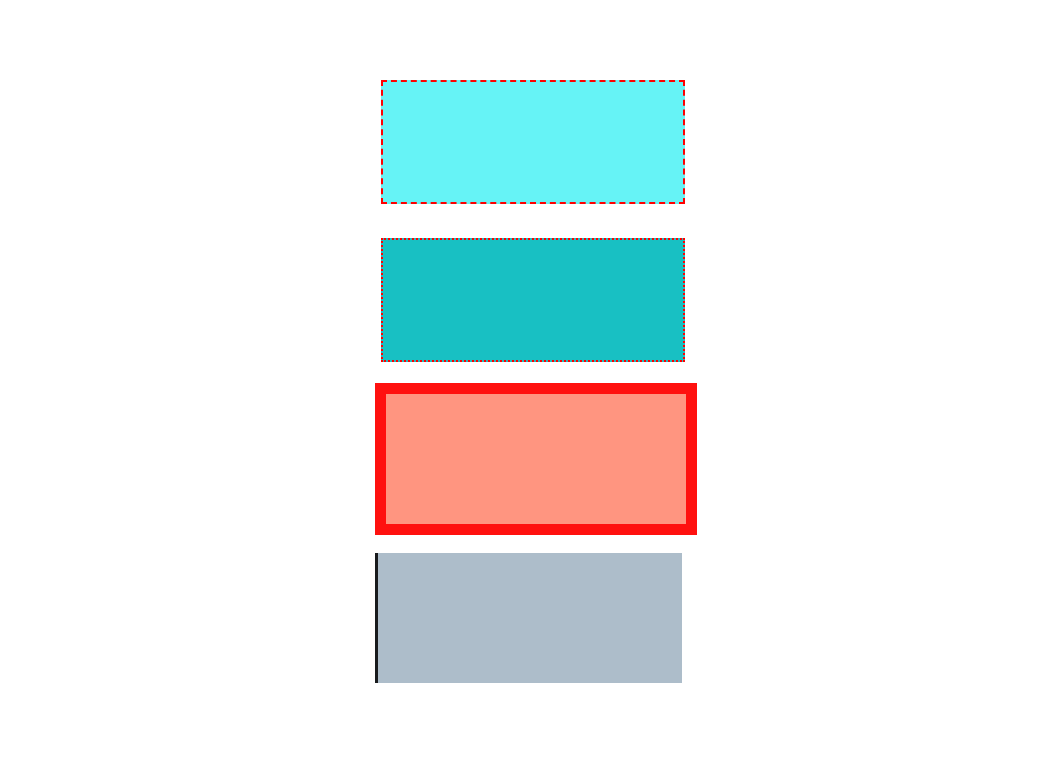
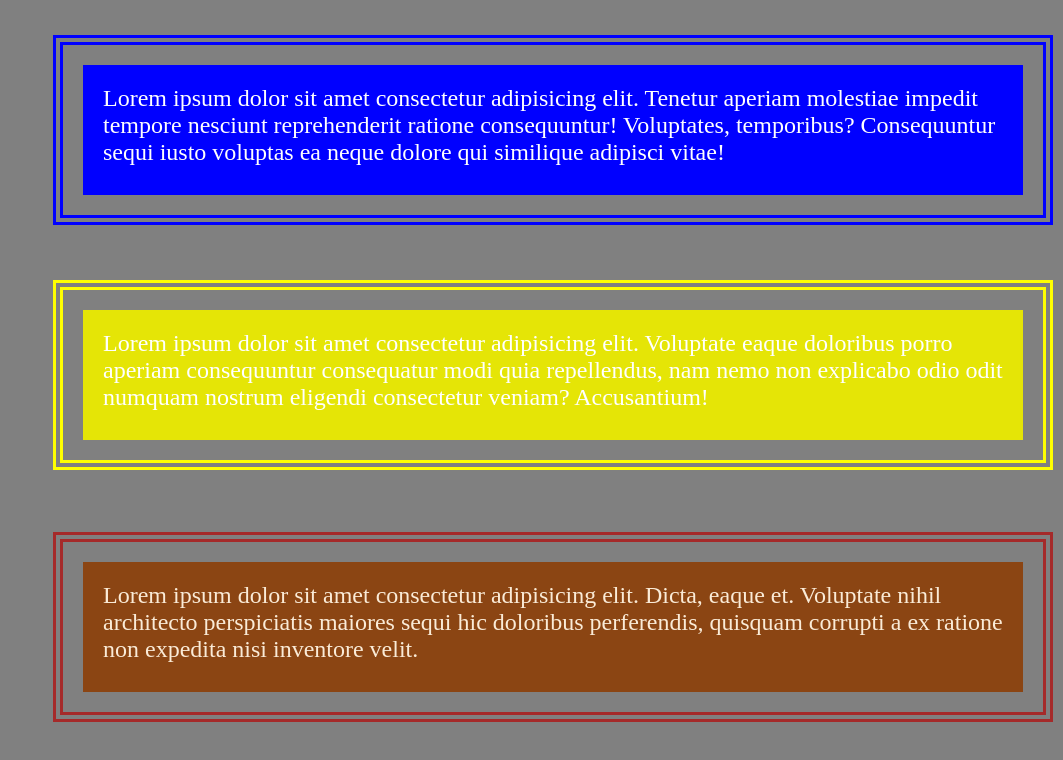
Before and after one commit to HordynskyiLev/task3.1.2, a plain HTML site: page index.html in a window 1280 px wide. Shown: the whole page, without its empty margins (217-1280 px from the left). Drawn offline with Linux system fonts and the light colour scheme.

Commit message:
Add files via upload

```diff
--- a/index.html
+++ b/index.html
@@ -1,19 +1,60 @@
 <!DOCTYPE html>
 <html lang="en">
-
 <head>
     <meta charset="UTF-8">
-    <title>Завдання 3 (2)</title>
+    <title>завдання 3</title>
     <link rel="stylesheet" href="style.css">
+   <style>
+    .d1{
+        background: blue;
+        color: white;
+    padding: 20px;
+    width: 900px;
+    font-size: x-large;
+    top: 65px;
+    position: absolute;
+    left: 300px;
+    height: 90px;
+         outline: 10px double blue;
+         outline-offset: 20px;
+    }
+       .d2{
+         height: 90px;
+         outline: 10px double yellow;
+         outline-offset: 20px;
+         background: rgb(229, 229, 6);
+            color:white;
+            padding: 20px;
+            width: 900px;
+            top: 310px;
+            position: absolute;
+            left: 300px;
+            font-size: x-large;
+          }
 
+         .d3 {background: saddlebrown;
+            color: antiquewhite;
+            padding: 20px;
+            width: 900px;
+            top: 562px;
+            position: absolute;
+            left: 300px;
+            font-size: x-large;
+
+            height: 90px;
+         outline: 10px double brown;
+         outline-offset: 20px
+        }
+    </style>
 </head>
 
-<body>
+<body style="background-color:grey;"></body>
 
-    <div class="example"></div>
-    <div class="d2"></div>
-    <div class="d3"></div>
-    <div class="d4"></div>
+<div class="d1">Lorem ipsum dolor sit amet consectetur adipisicing elit. Tenetur aperiam molestiae impedit tempore nesciunt reprehenderit ratione consequuntur! Voluptates, temporibus? Consequuntur sequi iusto voluptas ea neque dolore qui similique adipisci vitae!  </div>
+
+<div class="d2">Lorem ipsum dolor sit amet consectetur adipisicing elit. Voluptate eaque doloribus porro aperiam consequuntur consequatur modi quia repellendus, nam nemo non explicabo odio odit numquam nostrum eligendi consectetur veniam? Accusantium!</div>
+
+<div class="d3">Lorem ipsum dolor sit amet consectetur adipisicing elit. Dicta, eaque et. Voluptate nihil architecto perspiciatis maiores sequi hic doloribus perferendis, quisquam corrupti a ex ratione non expedita nisi inventore velit.</div>
 
 </body>
 
--- a/style.css
+++ b/style.css
@@ -1,48 +1,44 @@
-.example{
-    width: 300px;
-    height: 120px;
-    background-color: rgb(102, 243, 246);
-    margin-left: 590px;
-
-    border-width: 2px;
-    border-style:dashed;
-    border-color: red;
-    margin-block: 80px;
+.d1{
+    background: blue;
+    color: white;
+padding: 20px;
+width: 900px;
+font-size: x-large;
+top: 65px;
+position: absolute;
+left: 300px;
+font-size:x-large ;
+height: 90px;
+    outline: 10px double blue;
+    outline-offset: 20px;
 
 }
 
-.d2{width: 300px;
-    height: 120px;
-    background-color: rgb(24, 192, 195);
-    margin-left: 590px;
-    margin-block: -46px;
-    border-width: 2px;
-    border-style:dotted;
-    border-color: red;
+.d2 {background: rgb(229, 229, 6);
+    color: white;
+    padding: 20px;
+    width: 900px;
+    top: 310px;
+    position: absolute;
+    left: 300px;
+    font-size: x-large;
+
+    height: 90px;
+    outline: 10px double yellow;
+    outline-offset: 20px;
 
 }
 
-    .d3{width: 300px;
-        height: 130px;
-        background-color: rgb(255, 149, 128);
-        margin-left: 584px;
-        margin-block: 67px;
-        border-width: 11px;
-        border-style:solid;
-        border-color: rgba(255, 0, 0, 0.884);
+.d3 {background: saddlebrown;
+    color: antiquewhite;
+    padding: 20px;
+    width: 900px;
+    top: 562px;
+    position: absolute;
+    left: 300px;
+    font-size: x-large;
+    height: 90px;
+    outline: 10px double brown;
+    outline-offset: 20px;
 
-    }
-
-    .d4{
-        width: 304px;
-        height: 130px;
-        background-color: rgb(173, 189, 202);
-        margin-left: 584px;
-        margin-block: -49px;
-        border-width: -12px;
-        border-style:solid;
-        border-color: rgba(3, 3, 3, 0.867);
-        border-right: none;
-        border-top: none;
-        border-bottom: none;
-    }
+}
```
